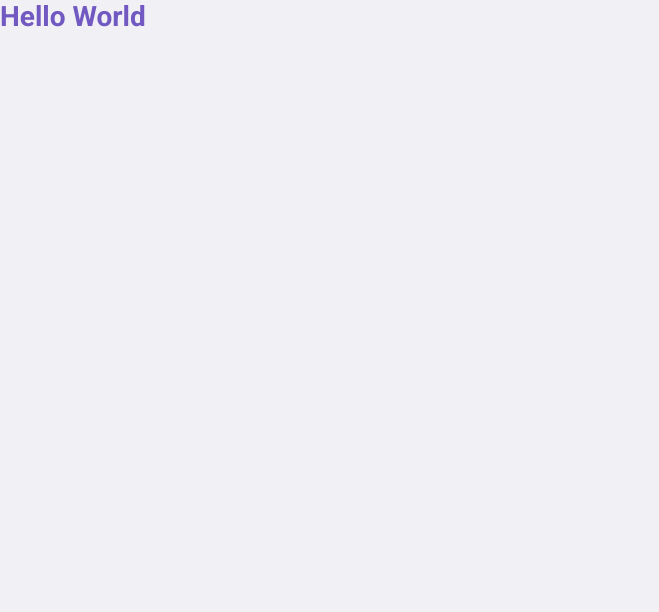
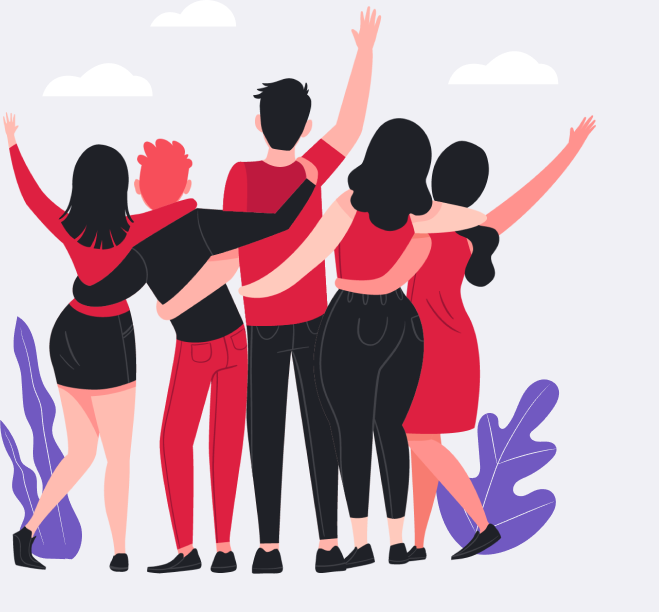
Before and after one commit to giovannipds/omnistack11, a React (Create React App) app in the folder frontend/: page / in a window 1280 px wide. Shown: the top 612 px of the page, without its empty margins (0-659 px from the left). Built offline with nearby package versions, Linux system fonts and the light colour scheme.

Commit message:
Insert heroes img

```diff
--- a/frontend/src/pages/Logon/index.js
+++ b/frontend/src/pages/Logon/index.js
@@ -2,8 +2,16 @@ import React from 'react';
 
 import './styles.css';
 
+import heroesImg from '../../assets/heroes.png'
+
 export default function Logon() {
   return (
-    <h1>Hello World</h1>
+    <div className="logo-container">
+      <section className="form">
+
+      </section>
+
+      <img src={heroesImg} alt="Heroes" />
+    </div>
   );
 }
```
